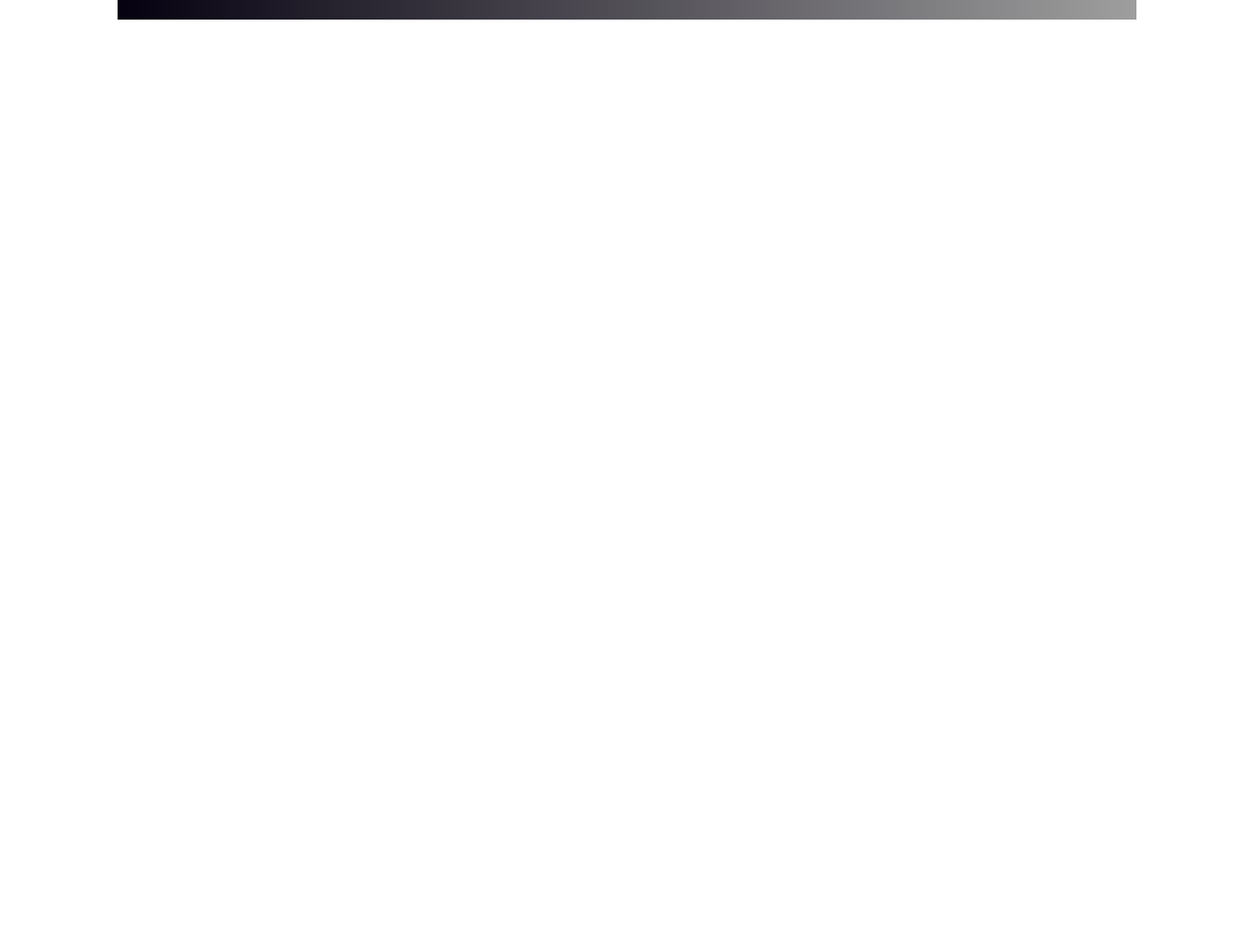
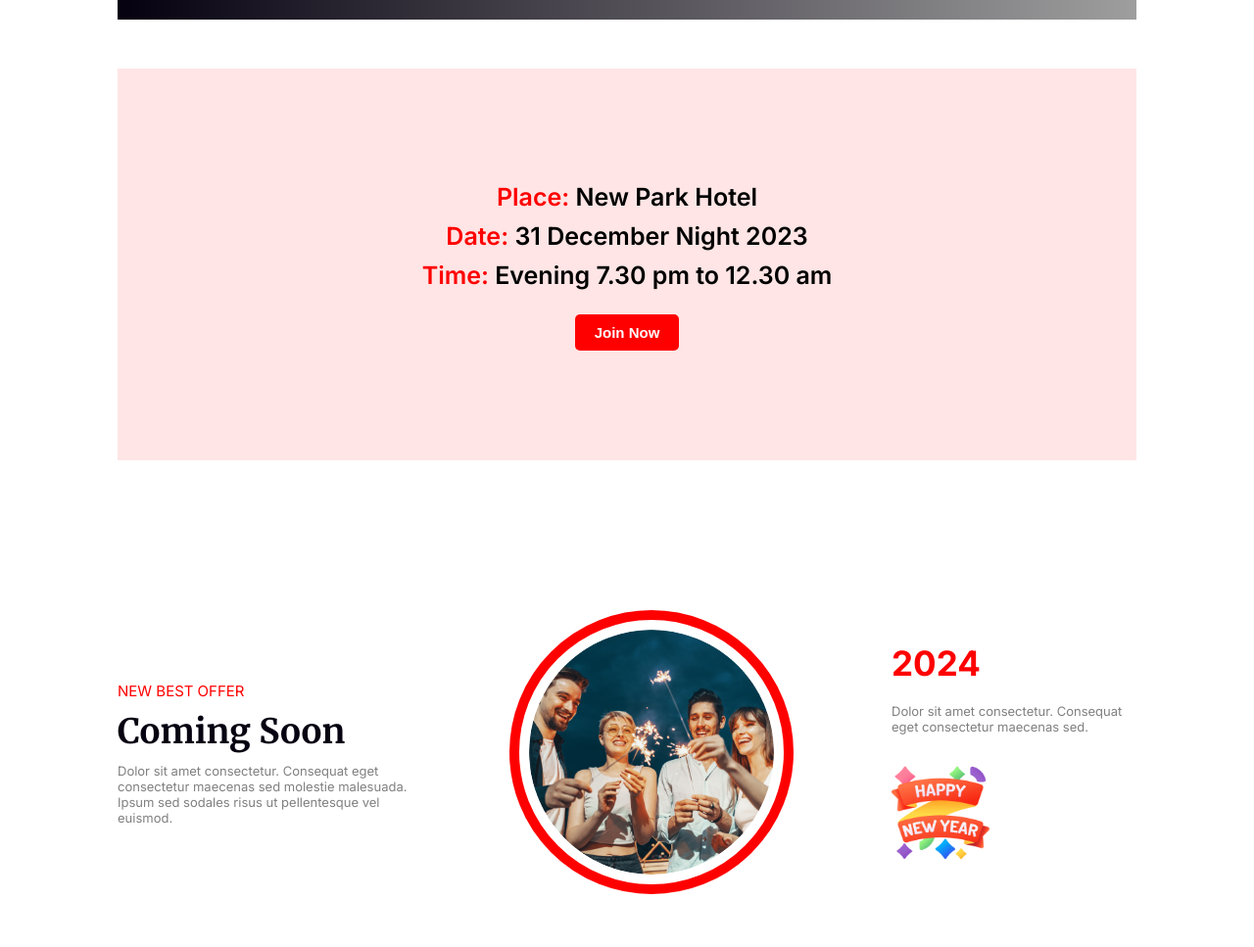
Before and after one commit to Hridoy514/new-year-party-website, a plain HTML site: page index.html in a window 1280 px wide. Shown: the part 1761-2728 px from the top of the page at 98% size. Before the commit the page ends 1831 px from the top, so only its background shows below. Drawn offline with Linux system fonts and the light colour scheme; grey boxes are pictures that could not be loaded.

Commit message:
added section

```diff
--- a/index.html
+++ b/index.html
@@ -33,6 +33,31 @@
                 <button class="join-btn inter-font">Join Now</button>
             </div>
          </section>
+         <!-- Address section -->
+          <section class="address side-marging">
+            <div class="address-text">
+                <p><span class="span-color">Place:</span> New Park Hotel</p>
+                <p><span class="span-color">Date:</span> 31 December Night 2023</p>
+                <p><span class="span-color">Time:</span> Evening 7.30 pm to 12.30 am</p>
+            </div>
+            <button>Join Now</button>
+          </section>
+        <!-- Coming soon section -->
+         <section class="coming-soon side-marging">
+            <div class="coming-soon-1">
+                <h3>NEW BEST OFFER</h3>
+                <h1>Coming Soon</h1>
+                <p>Dolor sit amet consectetur. Consequat eget consectetur maecenas sed molestie malesuada. Ipsum sed sodales risus ut pellentesque vel euismod. </p>
+            </div>
+            <div class="coming-soon-2">
+                <img src="images/Ellipse 1.png" alt="...">
+            </div>
+            <div class="coming-soon-3">
+                <h1>2024</h1>
+                <p>Dolor sit amet consectetur. Consequat eget consectetur maecenas sed.</p>
+                <img src="images/Group 96.png" alt="...">
+            </div>
+         </section>
     </main>
 </body>
 </html>
--- a/styles/style.css
+++ b/styles/style.css
@@ -104,3 +104,97 @@ header{
     background: none;
     margin-top: 20px;
 }
+/* Address section style */
+.address{
+    margin-top: 100px 0;
+    height: 400px;
+    display: flex;
+    flex-direction: column;
+    align-items: center;
+    justify-content: center;
+    background-color: #FFE5E5;
+}
+.address .span-color{
+    color: #FF0000;
+}
+
+.address-text p{
+    font-family: "Inter", serif;
+    font-size: 25px;
+    font-weight: 600;
+    text-align: center;
+    line-height: 40px;
+}
+.address button{
+    margin-top: 20px;
+    padding: 10px 20px;
+    border: none;
+    border-radius: 5px;
+    background-color: #FF0000;
+    font-size: 15px;
+    text-align: center;
+    font-weight: 600;
+    color: #ffffff;
+    -webkit-border-radius: 5px;
+    -moz-border-radius: 5px;
+    -ms-border-radius: 5px;
+    -o-border-radius: 5px;
+}
+/* coming soon section styles */
+.coming-soon{
+    height: 500px;
+    display: flex;
+    justify-content: center;
+    align-items: center;
+    gap: 100px;
+}
+.coming-soon-1{
+    max-width: 300px;
+}
+.coming-soon-1 h3{
+    font-family: "Inter", serif;
+    font-size: 15px;
+    color: #FF0000;
+    font-weight: 400;
+}
+.coming-soon-1 h1{
+    font-family: "Merriweather", serif;
+    font-size: 35px;
+    color: #070211;
+    margin-top: 10px;
+    margin-bottom: 10px;
+}
+.coming-soon-1 p{
+    font-family: "Inter", serif;
+    font-size: 13px;
+    color: gray;
+}
+
+.coming-soon-2 img{
+    width: 250px;
+    padding: 10px;
+    border: 10px solid #FF0000;
+    border-radius: 50%;
+    -webkit-border-radius: 50%;
+    -moz-border-radius: 50%;
+    -ms-border-radius: 50%;
+    -o-border-radius: 50%;
+}
+.coming-soon-3 h1{
+    font-size: 35px;
+    color: #FF0000;
+    font-family: "Inter", serif;
+}
+.coming-soon-3 p{
+    margin-top: 20px;
+    font-size: 13px;
+    color: gray;
+    font-family: "Inter", serif;
+}
+.coming-soon-3{
+    max-width: 300px;
+}
+.coming-soon-3 img{
+    width: 100px;
+    margin-top: 30px;
+}
```
